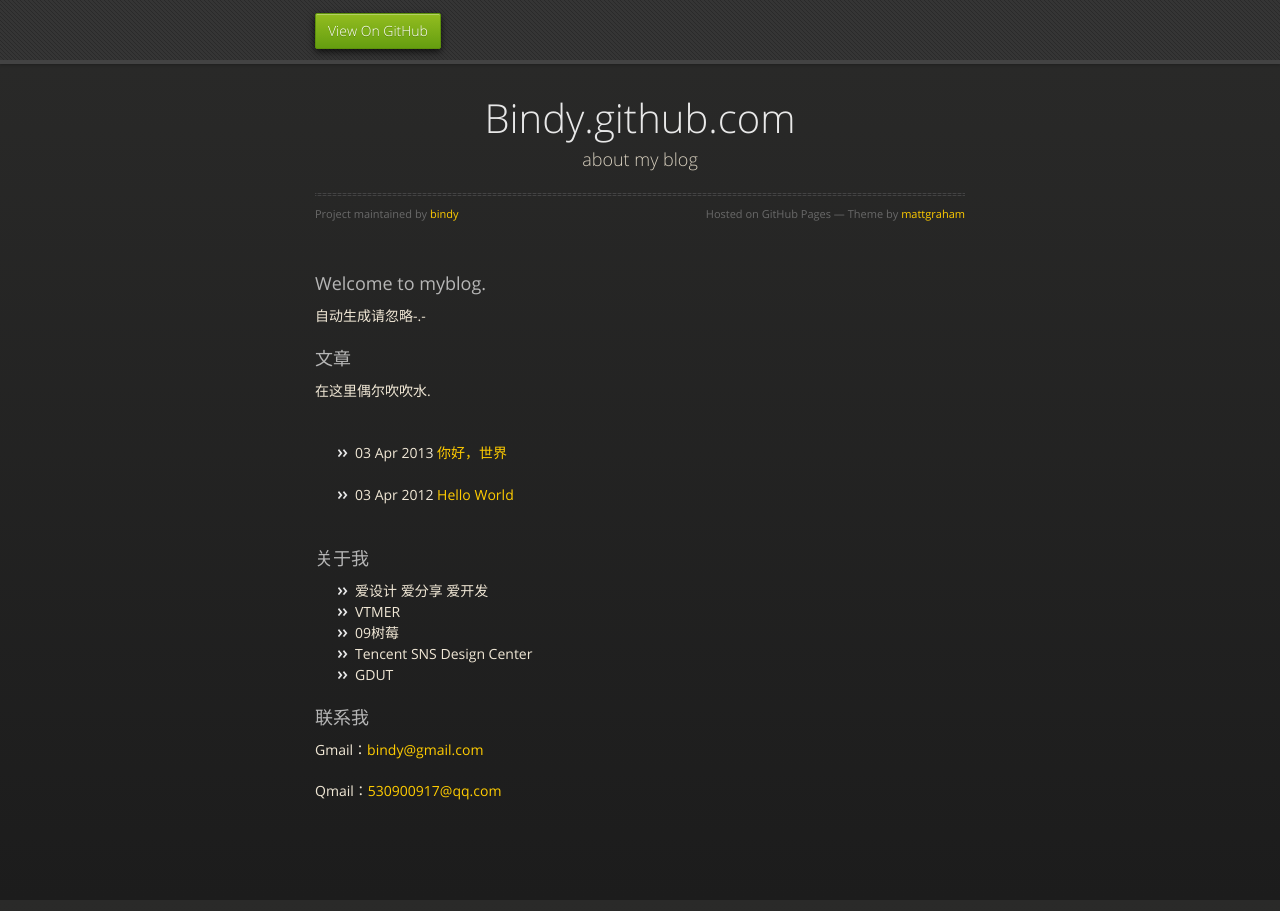
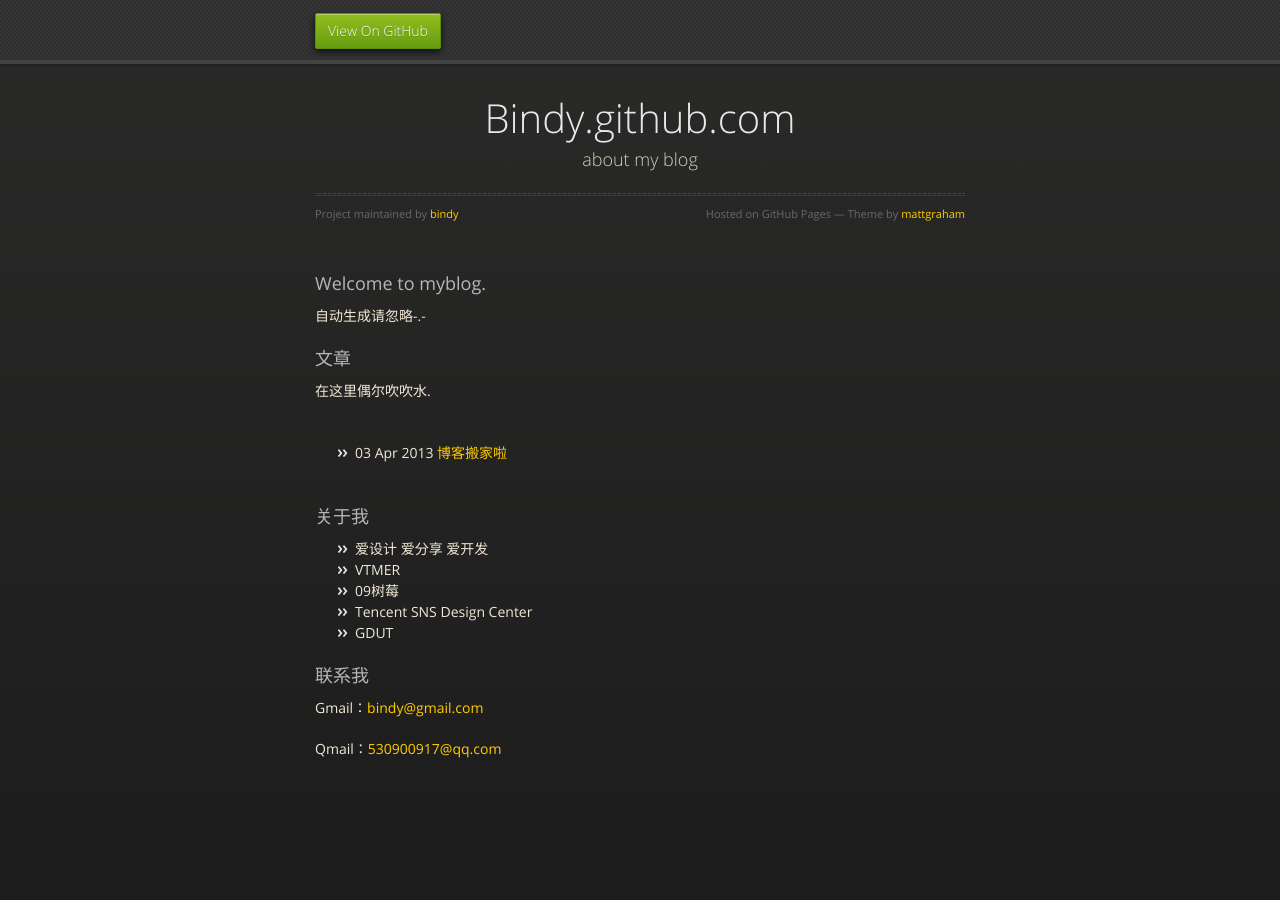
Before and after one commit to bindy/bindy.github.com, a Jekyll site: the page built from index.html, in a window 1280 px wide. Built offline with Jekyll 4.4.1, drawn with Linux system fonts in a browser that asks for light colours; nearby versions of some CDN libraries.

Commit message:
fix content

```diff
--- a/_posts/2013-04-03-hello-world.html
+++ b/_posts/2013-04-03-hello-world.html
@@ -1,7 +1,7 @@
 ---
-layout: default
-title: 你好，世界
+layout: style_mattgraham
+title: 博客搬家啦
 ---
 <h2>{{ page.title }}</h2>
-<p>我的第一篇文章</p>
+<p>很明显，这是我的第一篇文章:D</p>
 <p>{{ page.date | date_to_string }}</p>
```
Also changed, not shown: _posts/2012-04-03-hello-world.html (deleted).
